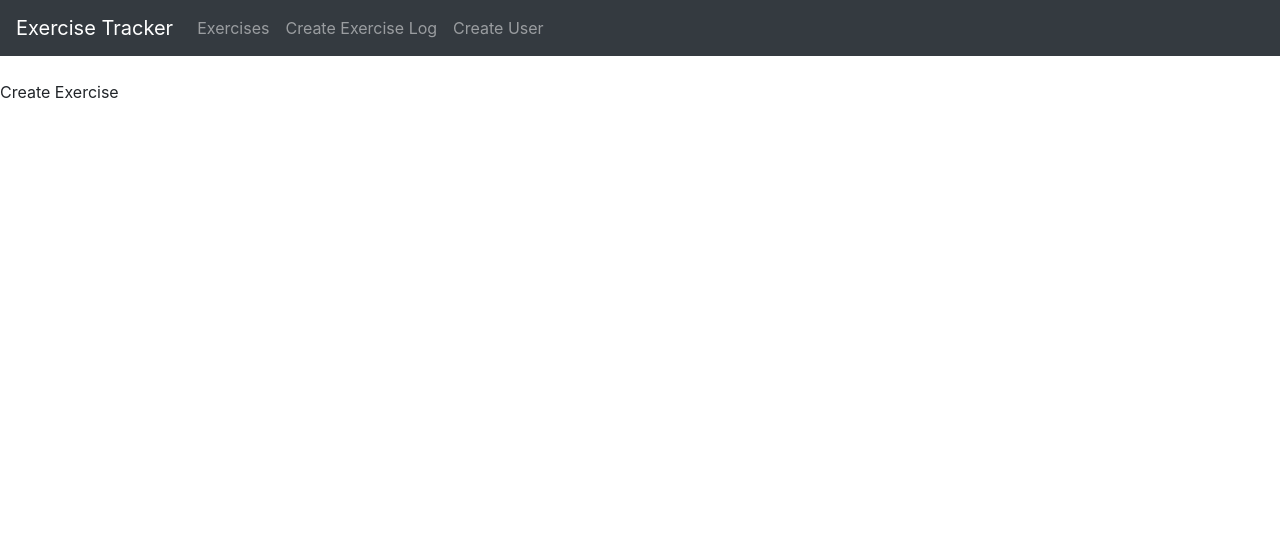
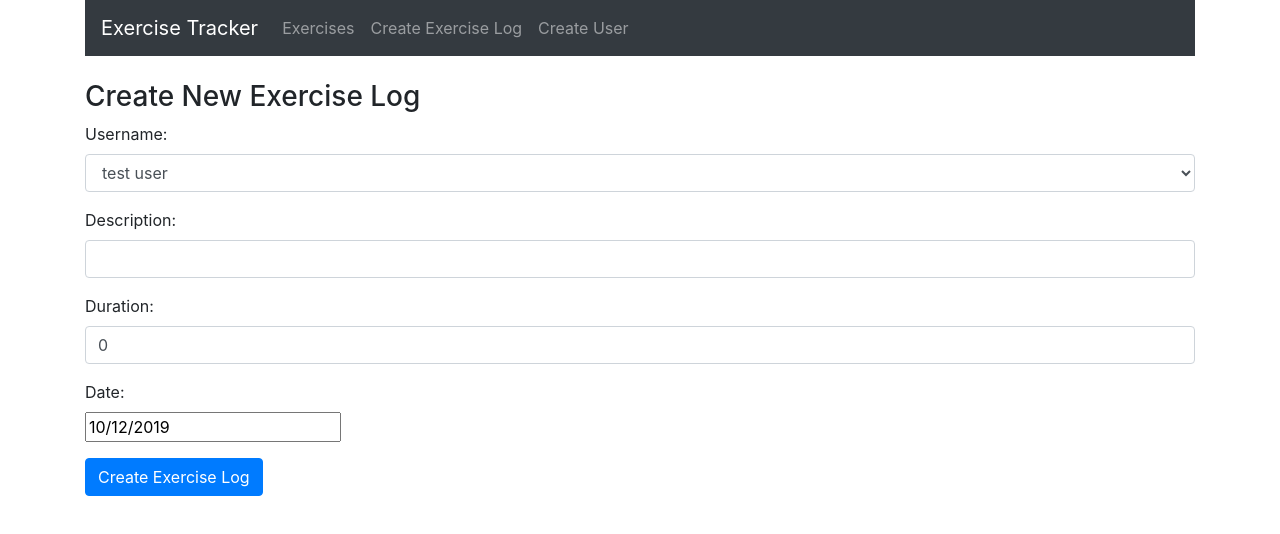
Before and after one commit to Marie-Carrere/mern-exercise-tracker, a React (Create React App) app: page /create in a window 1280 px wide. Shown: the top 534 px of the page. Built offline with nearby package versions, Linux system fonts and the light colour scheme.

Commit message:
:sparkles: Add CreateExercice component and datepicker

```diff
--- a/package.json
+++ b/package.json
@@ -9,6 +9,7 @@
     "express": "^4.17.1",
     "mongoose": "^5.7.3",
     "react": "^16.10.2",
+    "react-datepicker": "^2.9.6",
     "react-dom": "^16.10.2",
     "react-router-dom": "^5.1.2",
     "react-scripts": "3.2.0"
--- a/src/App.js
+++ b/src/App.js
@@ -10,12 +10,15 @@
 function App() {
   return (
     <Router>
-      <Navigation />
-      <br/>
-      <Route path='/' exact component={ExercisesList} />
-      <Route path='/edit/:id' exact component={EditExercise} />
-      <Route path='/create' exact component={CreateExercise} />
-      <Route path='/user' exact component={CreateUser} />
+      <div className="container">
+        <Navigation />
+        <br />
+        <Route path='/' exact component={ExercisesList} />
+        <Route path='/edit/:id' exact component={EditExercise} />
+        <Route path='/create' exact component={CreateExercise} />
+        <Route path='/user' exact component={CreateUser} />
+      </div>
+
     </Router>
 
   );
--- a/src/components/CreateExercise.js
+++ b/src/components/CreateExercise.js
@@ -1,7 +1,126 @@
-import React from 'react';
+import React, { Component } from 'react';
+import DatePicker from 'react-datepicker';
+import 'react-datepicker/dist/react-datepicker.css';
 
-const CreateExercise = () => (
-  <div>Create Exercise</div>
-)
+class CreateExercise extends Component {
+  constructor(props) {
+    super(props);
+
+    this.state = {
+      username: '',
+      description: '',
+      duration: 0,
+      date: new Date(),
+      users: []
+    }
+  }
+
+  componentDidMount() {
+    this.setState({
+      users: ['test user'],
+      username: 'test user'
+    })
+  }
+
+  onChangeUsername = (e) => {
+    this.setState({
+      username: e.target.value
+    });
+  }
+
+  onChangeDescription = (e) => {
+    this.setState({
+      description: e.target.value
+    });
+  }
+
+  onChangeDuration = (e) => {
+    this.setState({
+      duration: e.target.value
+    });
+  }
+
+  onChangeDate = (date) => {
+    this.setState({
+      date: date
+    });
+  }
+
+  onSubmit = (e) => {
+    e.preventDefault();
+
+    const exercise = {
+      username: this.state.username,
+      description: this.state.description,
+      duration: this.state.duration,
+      date: this.state.date
+    }
+    console.log(exercise);
+
+    window.location = '/';
+  }
+
+  render() {
+    return(
+      <div>
+        <h3>Create New Exercise Log</h3>
+        <form onSubmit={ this.onSubmit }>
+          <div className='form-group'>
+            <label>Username:</label>
+            <select
+              ref='userInput'
+              required
+              className='form-control'
+              value={ this.state.username }
+              onChange={ this.onChangeUsername }
+            >
+              { this.state.users.map((user) => (
+                <option key={user} value={user}>{user}</option>
+                ))
+              }
+            </select>
+          </div>
+          <div className='form-group'>
+            <label>Description:</label>
+            <input
+              type='text'
+              required
+              className='form-control'
+              value={ this.state.description }
+              onChange={ this.onChangeDescription}
+            />
+          </div>
+          <div className='form-group'>
+            <label>Duration:</label>
+            <input
+              type='text'
+              className='form-control'
+              value={ this.state.duration }
+              onChange={ this.onChangeDuration }
+            />
+          </div>
+          <div className='form-group'>
+            <label>Date:</label>
+            <div>
+              <DatePicker
+                selected={ this.state.date }
+                onChange={ this.onChangeDate }
+              />
+            </div>
+          </div>
+          <div className='form-groupe'>
+            <input
+              type='submit'
+              value='Create Exercise Log'
+              className='btn btn-primary'
+            />
+          </div>
+
+        </form>
+
+      </div>
+    );
+  }
+}
 
 export default CreateExercise
```
Also changed, not shown: 1 other file (tests, documents, lock files or other folders).
